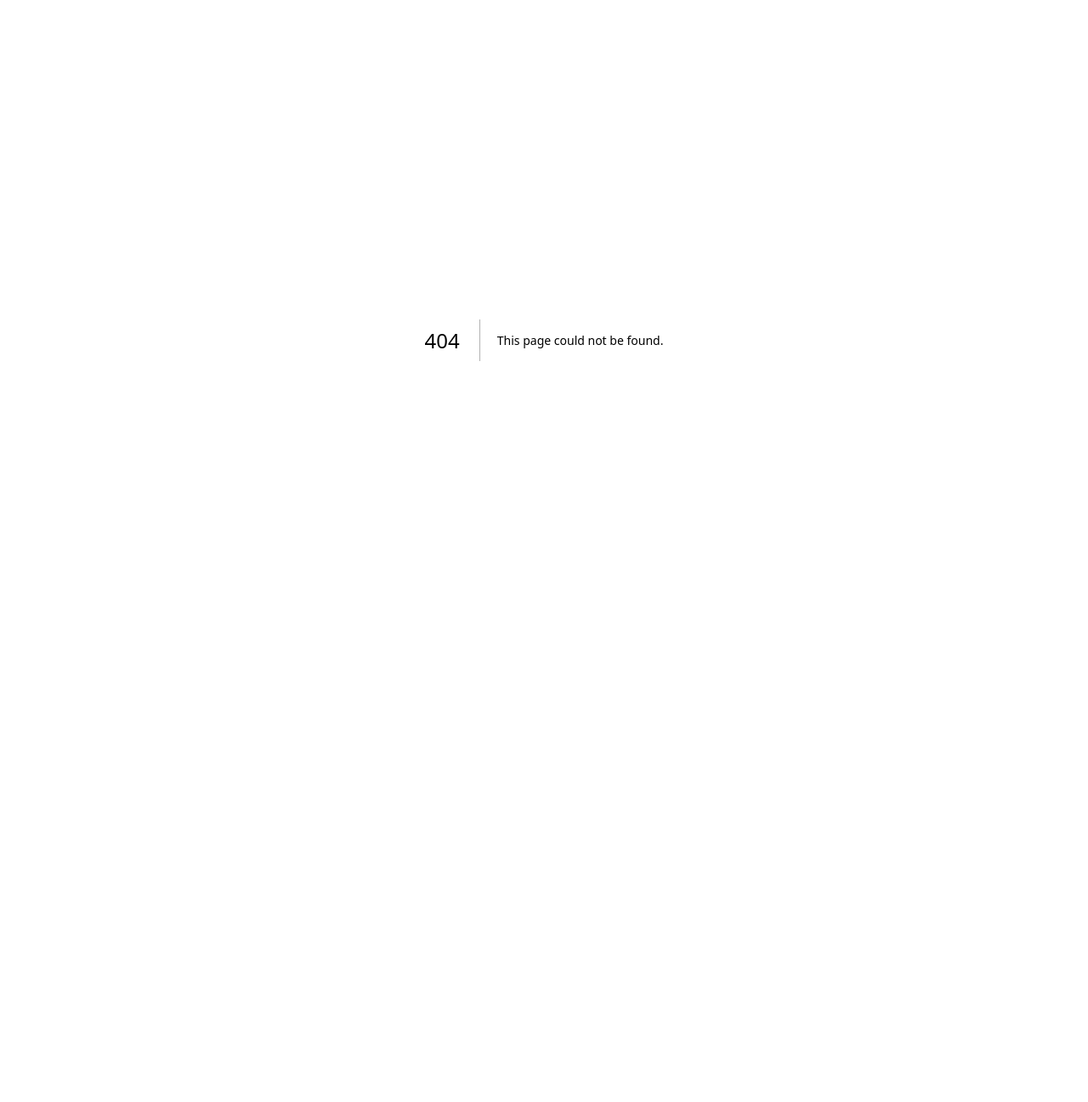
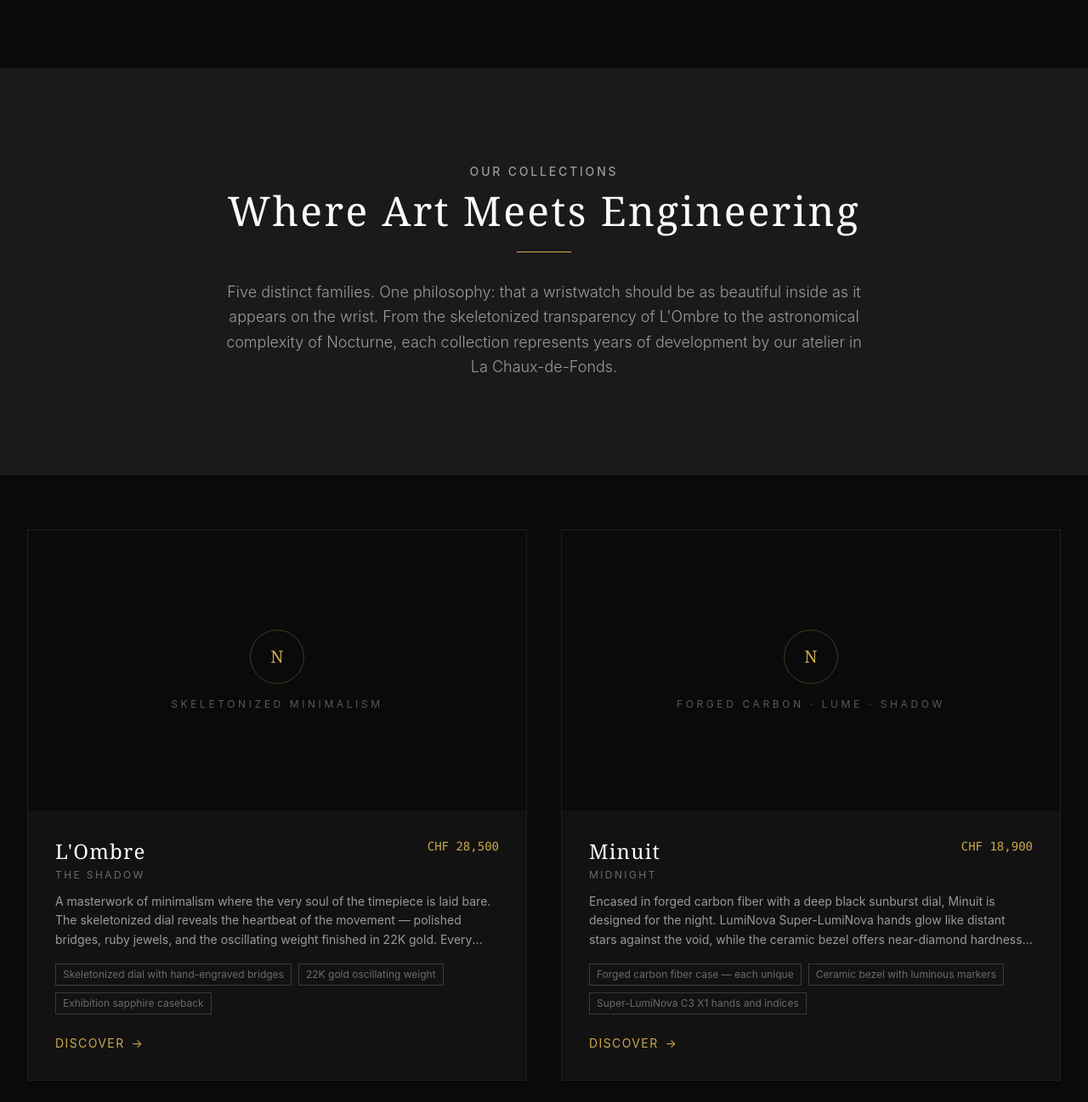
Before and after one commit to anas-khan-antimatter/mkt-noir-watch-co, a Next.js app: page /collections in a window 1280 px wide. Before the commit this address had no page. Shown: the top 1297 px of the page at 85% size. Before the commit the page ends 800 px from the top, so only its background shows below. Built offline with nearby package versions, Linux system fonts and the light colour scheme.

Commit message:
antimatter: checkpoint c-1790732967552-zqjar

```diff
--- /dev/null
+++ b/src/app/collections/page.tsx
@@ -0,0 +1,86 @@
+import Link from "next/link";
+import { collections } from "@/data/collections";
+
+export default function CollectionsPage() {
+  return (
+    <main className="pt-20 min-h-screen bg-noir-900">
+      {/* Hero */}
+      <section className="py-28 bg-noir-800 border-b border-noir-700/50">
+        <div className="section-container text-center">
+          <p className="section-subtitle mb-3">Our Collections</p>
+          <h1 className="section-title mb-6">
+            Where Art Meets Engineering
+          </h1>
+          <div className="w-16 h-px bg-gold-500 mx-auto mb-8" />
+          <p className="text-noir-400 text-lg max-w-3xl mx-auto leading-relaxed font-light">
+            Five distinct families. One philosophy: that a wristwatch should be
+            as beautiful inside as it appears on the wrist. From the
+            skeletonized transparency of L&apos;Ombre to the astronomical
+            complexity of Nocturne, each collection represents years of
+            development by our atelier in La Chaux-de-Fonds.
+          </p>
+        </div>
+      </section>
+
+      {/* Collection cards */}
+      <section className="py-16 section-container">
+        <div className="grid md:grid-cols-2 gap-10">
+          {collections.map((c) => (
+            <Link
+              key={c.slug}
+              href={`/collections/${c.slug}`}
+              className="group relative bg-noir-800/50 border border-noir-700/50 hover:border-gold-500/30 transition-all duration-500 overflow-hidden"
+            >
+              {/* Visual panel */}
+              <div className="aspect-[16/9] bg-noir-900 relative overflow-hidden">
+                <div className="absolute inset-0 flex items-center justify-center">
+                  <div className="text-center">
+                    <div className="w-16 h-16 mx-auto mb-4 rounded-full border border-gold-500/30 flex items-center justify-center">
+                      <span className="text-gold-500 text-xl font-serif">N</span>
+                    </div>
+                    <p className="text-noir-500 text-xs tracking-[0.3em] uppercase">{c.subtitle}</p>
+                  </div>
+                </div>
+                {/* Gradient overlay */}
+                <div className="absolute inset-0 bg-gradient-to-t from-noir-900/80 via-transparent to-transparent" />
+              </div>
+
+              {/* Info */}
+              <div className="p-8">
+                <div className="flex items-start justify-between mb-3">
+                  <div>
+                    <h2 className="text-2xl font-serif text-noir-50 tracking-wider group-hover:text-gold-500 transition-colors">
+                      {c.name}
+                    </h2>
+                    <p className="text-noir-500 text-xs uppercase tracking-[0.2em] mt-1">
+                      {c.tagline}
+                    </p>
+                  </div>
+                  <span className="text-gold-500 font-mono text-sm">
+                    CHF {c.price.toLocaleString()}
+                  </span>
+                </div>
+                <p className="text-noir-400 text-sm leading-relaxed line-clamp-3">
+                  {c.description}
+                </p>
+                <div className="flex flex-wrap gap-2 mt-4">
+                  {c.features.slice(0, 3).map((f) => (
+                    <span
+                      key={f}
+                      className="text-xs text-noir-500 border border-noir-600 px-2 py-1"
+                    >
+                      {f}
+                    </span>
+                  ))}
+                </div>
+                <span className="inline-flex items-center gap-2 text-gold-500 text-sm tracking-widest uppercase mt-6 group-hover:gap-3 transition-all">
+                  Discover <span aria-hidden="true">→</span>
+                </span>
+              </div>
+            </Link>
+          ))}
+        </div>
+      </section>
+    </main>
+  );
+}
```
